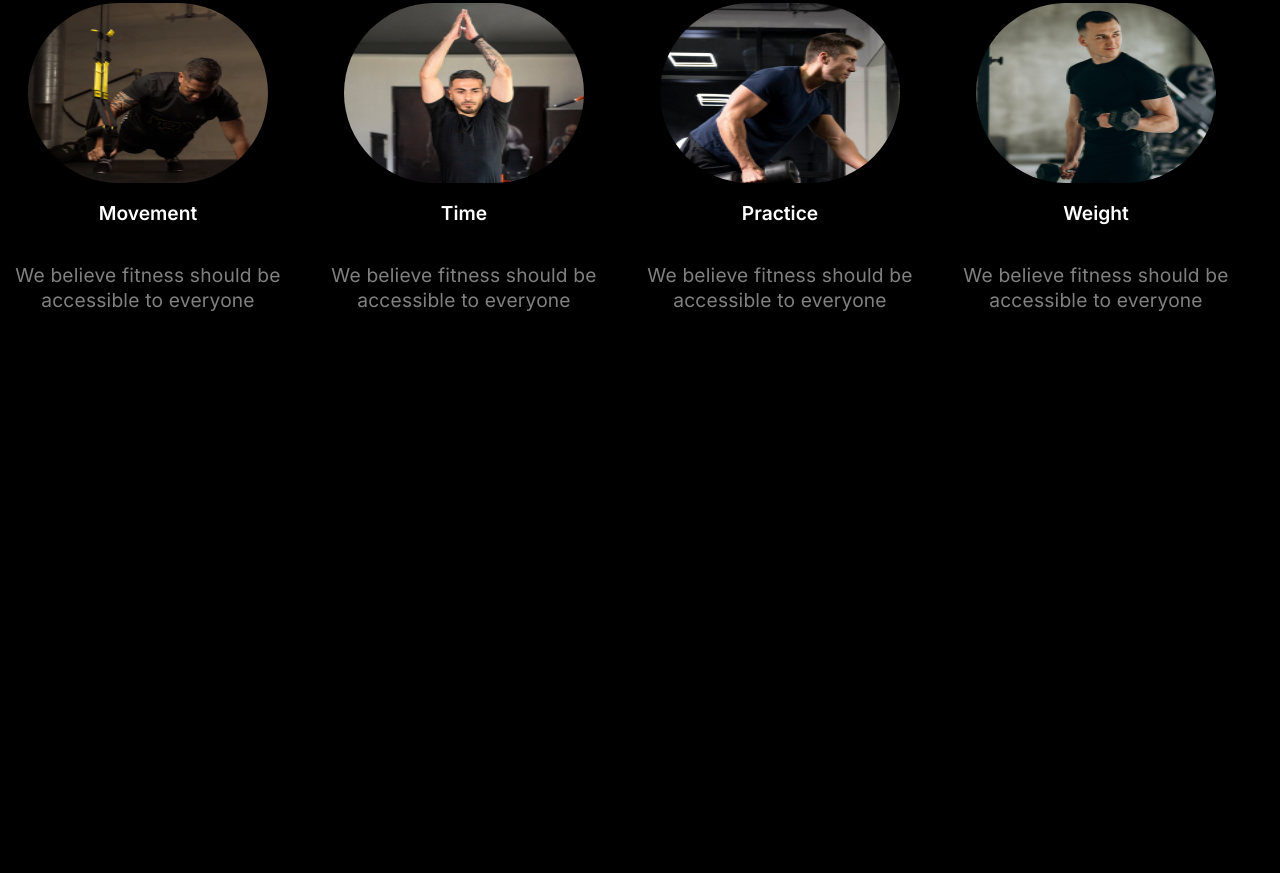
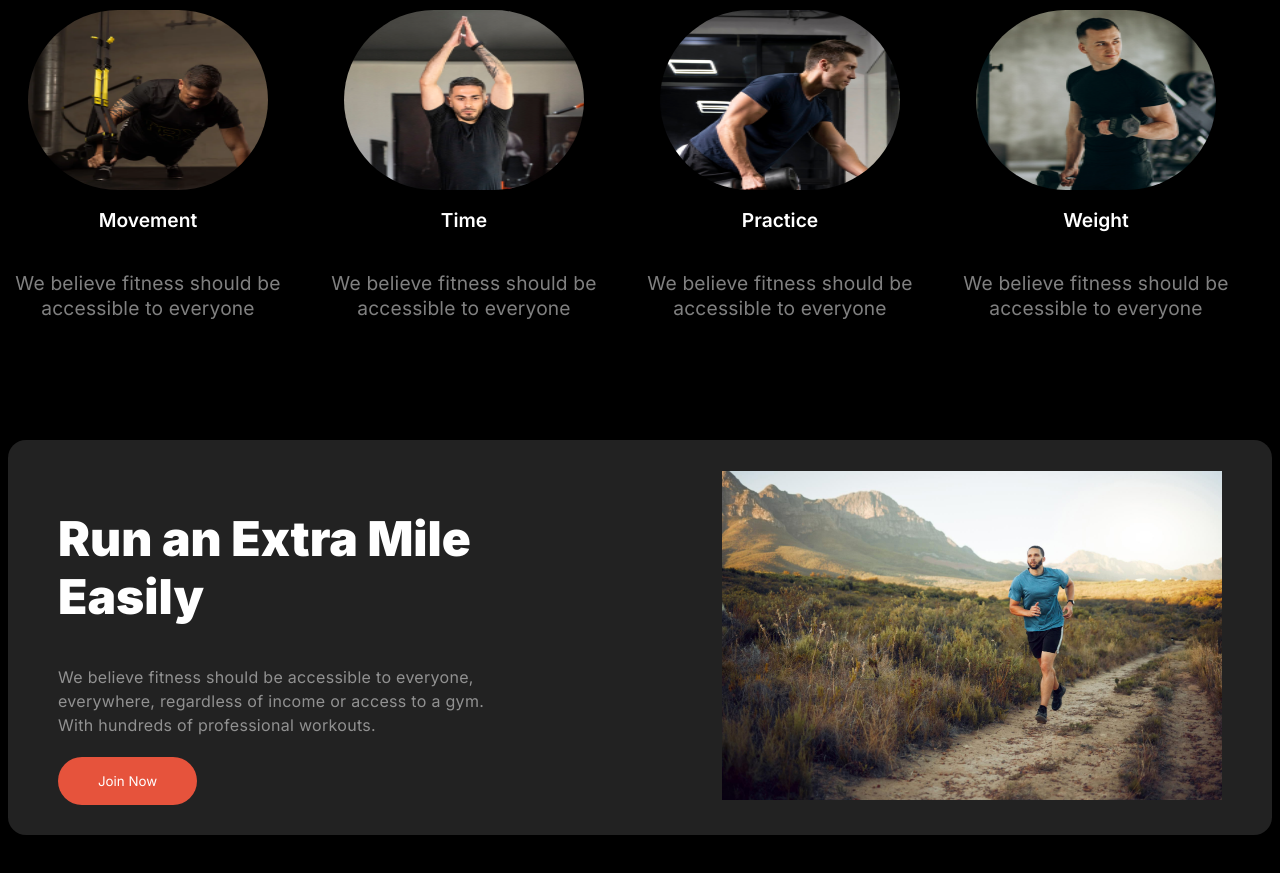
Before and after one commit to Atique-Mujahid/Assignment-2, a plain HTML site: page index.html in a window 1280 px wide. Shown: the part 961-1834 px from the top of the page. Before the commit the page ends 1393 px from the top, so only its background shows below. Drawn offline with Linux system fonts and the light colour scheme.

Commit message:
run section compelete

```diff
--- a/index.html
+++ b/index.html
@@ -20,7 +20,7 @@
   <body>
     <!--clean code  write there-->
     <header>
-      <div class="conatainer">
+      <div class="container">
         <div class="first_part flex">
           <h1 class="orange">Fitness</h1>
           <nav class="navBar">
@@ -51,34 +51,55 @@
     <!-- header part close  -->
     <!-- main part start  -->
     <main>
-          <div class="conatainer">
+      <section class="container">
         <div class="habit_first">
           <h1>Change Your Habits</h1>
-                    <p>We believe fitness should be accessible to everyone, everywhere, regardless of income or access to a gym.</p>
+          <p>
+            We believe fitness should be accessible to everyone, everywhere,
+            regardless of income or access to a gym.
+          </p>
         </div>
         <div class="habit_secound">
           <div class="habit_card">
-                         <img src="./images/image 3.png" alt="">
+            <img src="./images/image 3.png" alt="" />
             <h3>Movement</h3>
             <p>We believe fitness should be accessible to everyone</p>
           </div>
           <div class="habit_card">
-                         <img src="./images/image 2.png" alt="">
+            <img src="./images/image 2.png" alt="" />
             <h3>Time</h3>
             <p>We believe fitness should be accessible to everyone</p>
           </div>
           <div class="habit_card">
-                         <img src="./images/image 4.png" alt="">
+            <img src="./images/image 4.png" alt="" />
             <h3>Practice</h3>
             <p>We believe fitness should be accessible to everyone</p>
           </div>
           <div class="habit_card">
-                         <img src="./images/image 5.png" alt="">
+            <img src="./images/image 5.png" alt="" />
             <h3>Weight</h3>
             <p>We believe fitness should be accessible to everyone</p>
           </div>
         </div>
+      </section>
+    </main>
+    <main id="run">
+      <section class="container">
+        <div class="flex Run_card">
+          <div class="left">
+            <h1>Run an Extra Mile Easily</h1>
+            <p>
+              We believe fitness should be accessible to everyone, everywhere,
+              regardless of income or access to a gym. With hundreds of
+              professional workouts.
+            </p>
+            <button class="btn">Join Now</button>
           </div>
+          <div class="right">
+            <img src="./images/run.jpg" alt="" />
+          </div>
+        </div>
+      </section>
     </main>
   </body>
 </html>
--- a/style.css
+++ b/style.css
@@ -11,7 +11,7 @@ body{
 main{
      margin: 100px auto 100px  auto;
 }
-.conatainer {
+.container {
   max-width: 1540px;
   margin: 20px auto;
 }
@@ -174,3 +174,36 @@ line-height: 120%; /* 21.6px */
      height: 180px;
      border-radius: 200px;
 }
+/* run part desgin
+ */
+ .Run_card{
+     justify-content: space-between;
+     /* border: 1px solid tomato; */
+     padding: 30px 50px;
+     border-radius: 18px;
+background: #222;
+ }
+ .left{
+     width: 450px;
+ }
+ .left h1{
+     color: #FFF;
+font-family: Inter;
+font-size: 3rem;
+font-style: normal;
+font-weight: 900;
+line-height: 120%; /* 57.6px */
+ }
+ .left p{
+     color: rgba(255, 255, 255, 0.50);
+font-family: Inter;
+font-size: 1rem;
+font-style: normal;
+font-weight: 400;
+line-height: 24px; /* 171.429% */
+letter-spacing: 0.3px;
+margin-bottom: 20px;
+ }
+.right img{
+     width: 500px;
+ }
```
Lines whose indentation alone changed are shown as unchanged.
